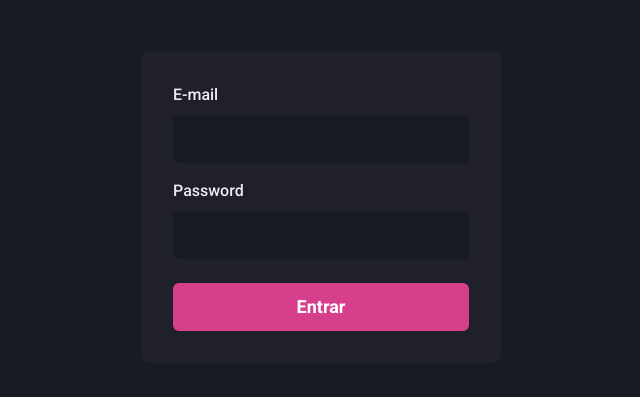
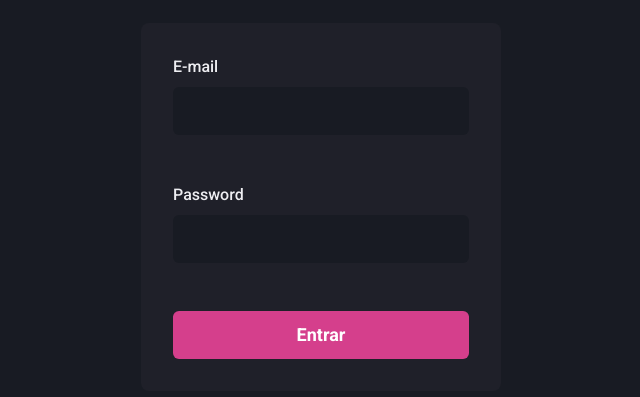
Before and after one commit to ricardoaruiz/ignite-dashgo-rar, a Next.js app: page / in a window 1280 px wide. Shown: the part 193-590 px from the top of the page, without its empty margins (319-959 px from the left). Built offline with nearby package versions, Linux system fonts and the light colour scheme.

Commit message:
feat: add yup schema validation in signin form

```diff
--- a/src/components/Form/Input.tsx
+++ b/src/components/Form/Input.tsx
@@ -1,23 +1,26 @@
 import {
   FormControl,
+  FormErrorMessage,
   FormLabel,
   Input as ChakraInput,
   InputProps as ChakraInputProps,
+  Text,
 } from '@chakra-ui/react'
 import { ForwardRefRenderFunction } from 'react'
 import { forwardRef } from 'react'
+import { FieldError } from 'react-hook-form'
 
 type InputProps = {
   label?: string
+  error?: FieldError
 } & ChakraInputProps
 
 const InputBase: ForwardRefRenderFunction<HTMLInputElement, InputProps> = (
-  { label, ...rest },
+  { label, error, ...rest },
   ref
 ) => {
-  console.log(rest.id)
   return (
-    <FormControl>
+    <FormControl h="16" isInvalid={!!error}>
       {label && <FormLabel htmlFor={rest.id}>{label}</FormLabel>}
 
       <ChakraInput
@@ -31,6 +34,8 @@ const InputBase: ForwardRefRenderFunction<HTMLInputElement, InputProps> = (
         ref={ref}
         {...rest}
       />
+
+      {error && <FormErrorMessage>{error.message}</FormErrorMessage>}
     </FormControl>
   )
 }
--- a/src/pages/index.tsx
+++ b/src/pages/index.tsx
@@ -1,6 +1,9 @@
 import React from 'react'
 import { Flex, Button, Stack } from '@chakra-ui/react'
 import { SubmitHandler, useForm } from 'react-hook-form'
+import { yupResolver } from '@hookform/resolvers/yup'
+import * as yup from 'yup'
+
 import { Input } from '../components'
 
 type SigninFormData = {
@@ -8,8 +11,19 @@ type SigninFormData = {
   password: string
 }
 
+const signinFormSchema = yup.object().shape({
+  email: yup.string().email('E-mail inválido').required('Campo obrigatório'),
+  password: yup
+    .string()
+    .min(4, 'A senha deve ter entre 4 e 8 caracteres')
+    .max(8, 'A senha deve ter entre 4 e 8 caracteres'),
+})
+
 export default function Signin() {
-  const { register, handleSubmit, formState } = useForm()
+  const { register, handleSubmit, formState } = useForm({
+    resolver: yupResolver(signinFormSchema),
+  })
+  const { errors } = formState
 
   const handleSignin: SubmitHandler<SigninFormData> = async (values) => {
     await new Promise((resolve) => setTimeout(resolve, 2000))
@@ -33,12 +47,13 @@ export default function Signin() {
         flexDirection="column"
         onSubmit={handleSubmit(handleSignin)}
       >
-        <Stack spacing="4">
+        <Stack spacing="16">
           <Input
             id="email"
             name="email"
-            type="email"
+            type="text"
             label="E-mail"
+            error={errors.email}
             {...register('email')}
           />
           <Input
@@ -46,13 +61,14 @@ export default function Signin() {
             name="password"
             type="password"
             label="Password"
+            error={errors.password}
             {...register('password')}
           />
         </Stack>
 
         <Button
           type="submit"
-          mt="6"
+          mt="16"
           colorScheme="pink"
           size="lg"
           isLoading={formState.isSubmitting}
```
